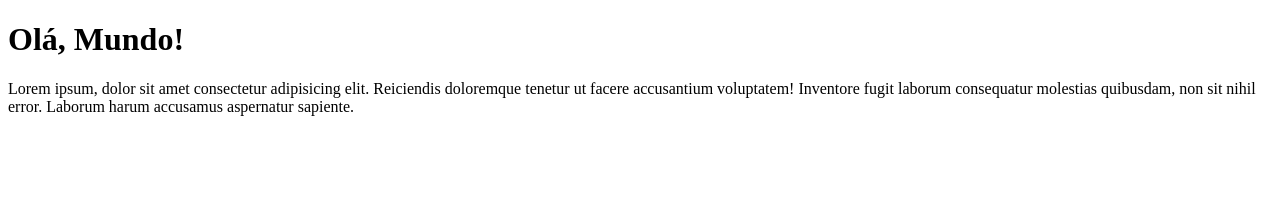
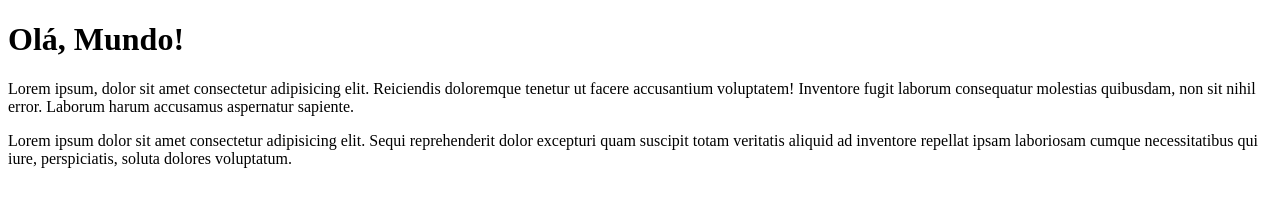
Before and after one commit to guilhermebmf24/Ola-mundo, a plain HTML site: page site_exemplo/index.html in a window 1280 px wide. Drawn offline with Linux system fonts and the light colour scheme.

Commit message:
adicionei um paragrafo

```diff
--- a/site_exemplo/index.html
+++ b/site_exemplo/index.html
@@ -11,5 +11,8 @@
     <p>Lorem ipsum, dolor sit amet consectetur adipisicing elit. Reiciendis doloremque tenetur ut facere
         accusantium voluptatem! Inventore fugit laborum consequatur molestias quibusdam, non sit nihil error.
         Laborum harum accusamus aspernatur sapiente.</p>
+    <p>Lorem ipsum dolor sit amet consectetur adipisicing elit. Sequi reprehenderit dolor excepturi quam
+         suscipit totam veritatis aliquid ad inventore repellat ipsam laboriosam cumque necessitatibus qui
+         iure, perspiciatis, soluta dolores voluptatum.</p>
 </body>
 </html>
```
